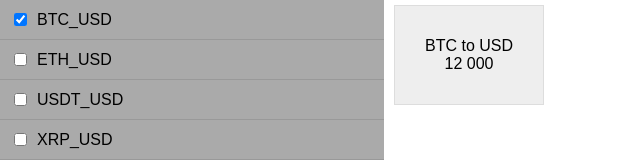
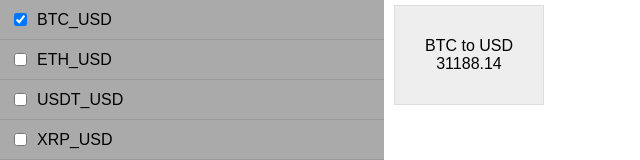
Before and after one commit to RinatValiullov/react-learn-4ront, a React app in the folder project-01/: page / in a window 1280 px wide. Both pictures are taken after a click on the checkbox "BTC_USD". Shown: the top 160 px of the page, without its empty margins (0-640 px from the left). Built offline with nearby package versions, Linux system fonts and the light colour scheme.

Commit message:
add fake exchange rates

```diff
--- a/project-01/src/Ticker/Ticker.js
+++ b/project-01/src/Ticker/Ticker.js
@@ -15,7 +15,18 @@ export default class Ticker extends Component {
     return (
       <div className="ticker">
         <p>{pair.toUpperCase().replace("_", " to ")}</p>
-        <p>12 000</p>
+        <p>
+          {data.map((res) => {
+            if (
+              res.symbol === pair.substr(0, 3) ||
+              res.symbol === pair.substr(0, 4) ||
+              res.symbol === pair.substr(0, 5) ||
+              res.symbol === pair.substr(0, 6)
+            ) {
+              return res.quote.USD.price.toFixed(2);
+            }
+          })}
+        </p>
       </div>
     );
   }
```
